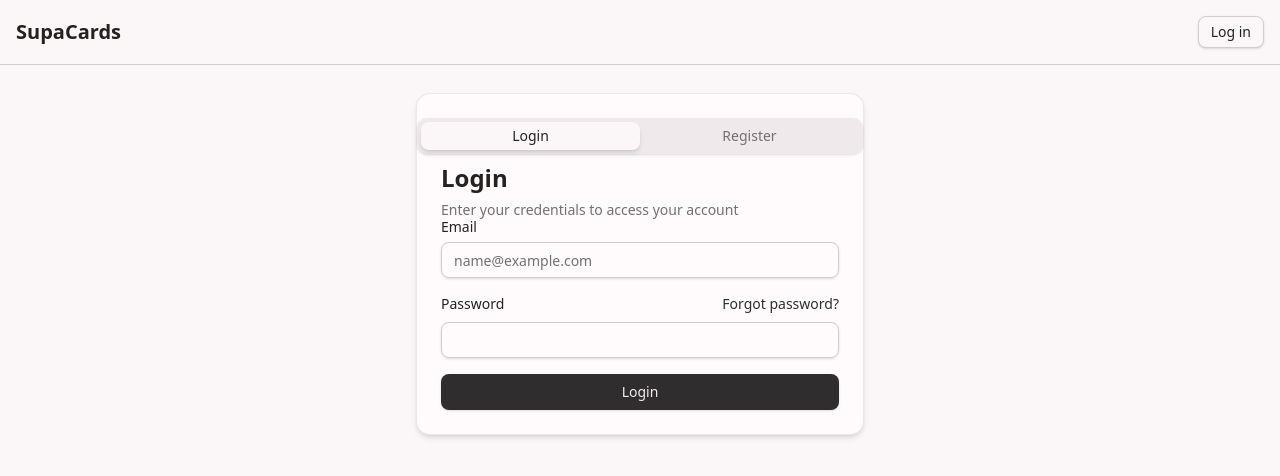
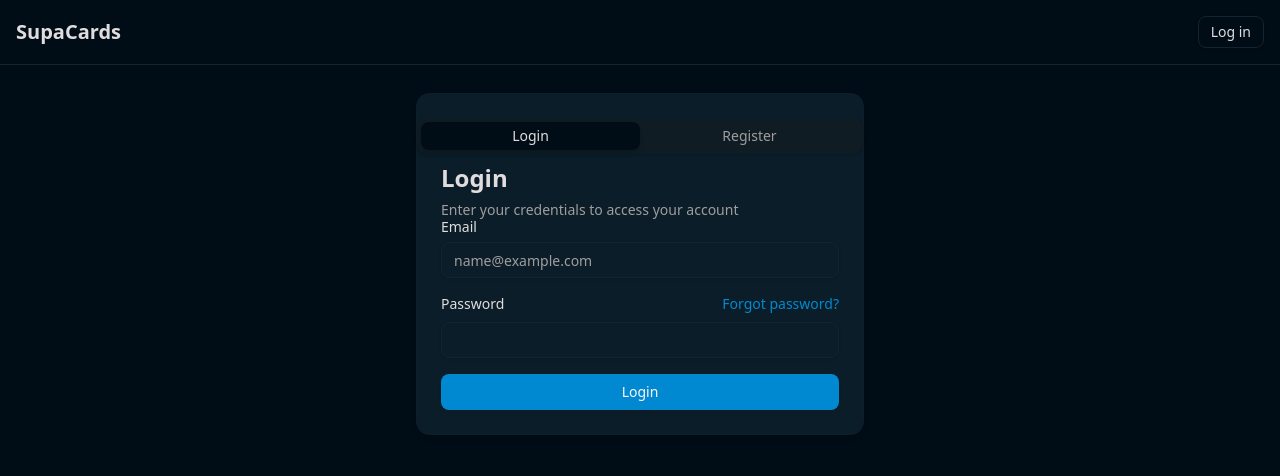
Before and after one commit to drewsamsen/sr-cards-app, a Next.js app: page /login in a window 1280 px wide. Shown: the top 476 px of the page. Built offline with nearby package versions, Linux system fonts and the light colour scheme.

Commit message:
UI make dark theme the default

```diff
--- a/memory-bank/activeContext.md
+++ b/memory-bank/activeContext.md
@@ -4,6 +4,7 @@
 The project is currently in active development with a focus on core functionality and user experience. The primary goal is to build a complete, functional flashcard application with spaced repetition capabilities.
 
 ## Recent Changes
+- Changed default theme to dark mode for better user experience
 - Added modal dialogs for card creation and editing
 - Implemented card management features
 - Added deck listing with review counts
@@ -26,6 +27,7 @@ The project is currently in active development with a focus on core functionalit
 6. Add import/export functionality
 
 ## Active Decisions
+- **Theme Default**: Dark mode set as default theme for improved user experience
 - **UI Framework**: Using Shadcn UI components with Tailwind CSS for styling
 - **Data Management**: Custom hooks for data fetching and state management
 - **Routing**: Using Next.js App Router for page routing
--- a/src/components/theme-provider.tsx
+++ b/src/components/theme-provider.tsx
@@ -16,7 +16,7 @@ type ThemeProviderState = {
 }
 
 const initialState: ThemeProviderState = {
-  theme: "light",
+  theme: "dark",
   setTheme: () => null,
 }
 
@@ -27,9 +27,9 @@ export function ThemeProvider({ children }: ThemeProviderProps) {
   const [theme, setTheme] = useState<Theme>(() => {
     if (typeof window !== 'undefined') {
       const savedTheme = localStorage.getItem('theme') as Theme | null
-      return savedTheme || "light"
+      return savedTheme || "dark"
     }
-    return "light"
+    return "dark"
   })
 
   const { settings } = useUserSettings()
```
